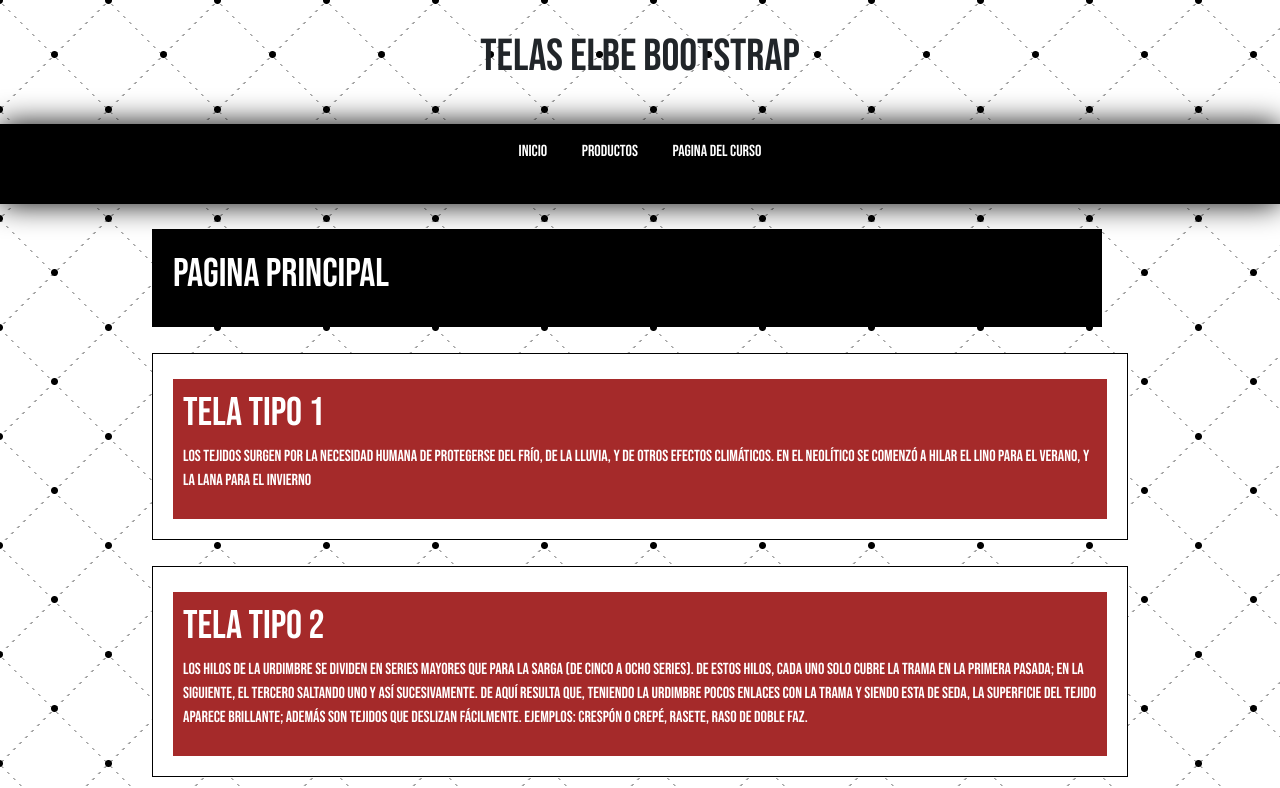
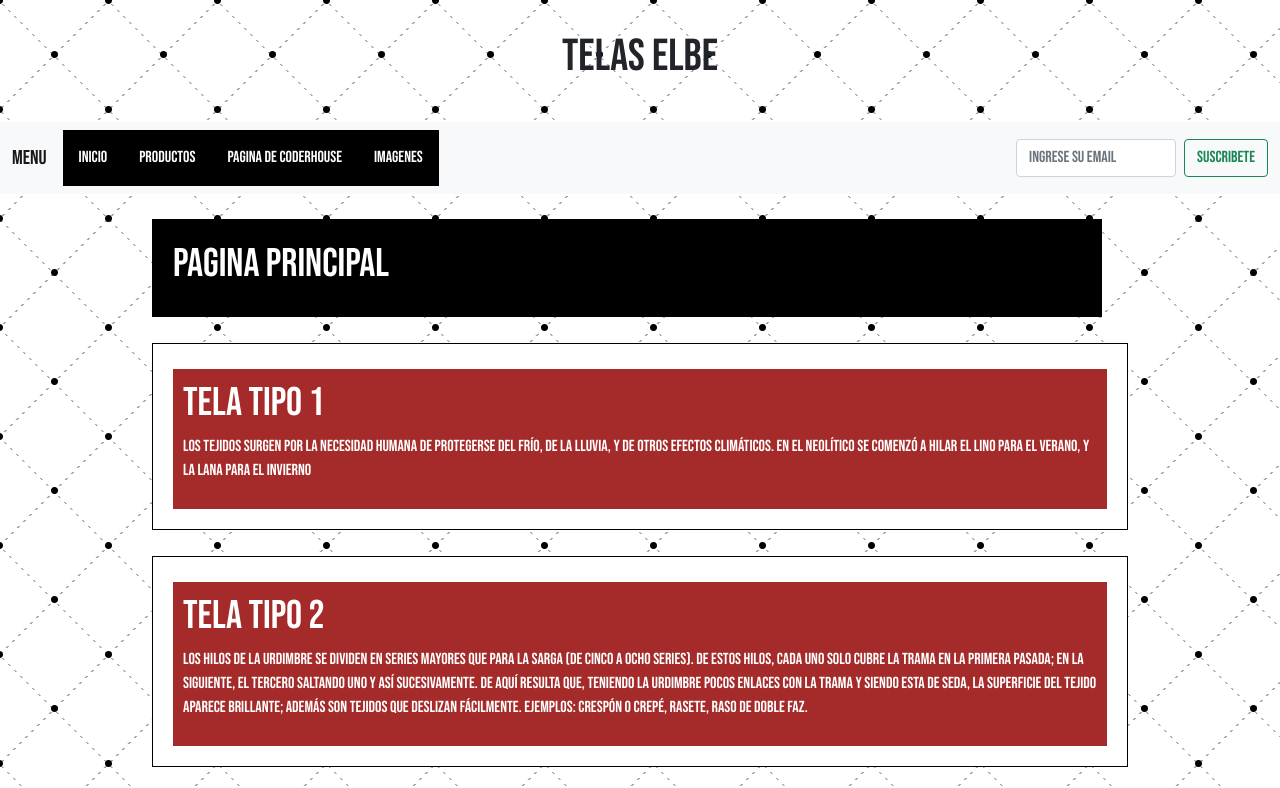
Before and after one commit to NahuelElbe/Mi_repo_Elbe, a plain HTML site: page index.html in a window 1280 px wide. Shown: the top 788 px of the page. Drawn offline with nearby package versions, Linux system fonts and the light colour scheme.

Commit message:
mar19abril

```diff
--- a/index.html
+++ b/index.html
@@ -15,32 +15,40 @@
 
 <body>
         <header class="title">
-                <h1>TELAS ELBE BOOTSTRAP</h1>
+                <h1>TELAS ELBE</h1>
+                <section>
             </header>
-            <section class="body11">
-                    <header>
-                        <nav>
-                            <ul>
-                                <li>
-                                    <a href="index.html">Inicio</a>
-                                </li>
-                                <li>
-                                    <a href="productos.html">Productos</a>
-                                </li>
-                                <li>
-                                    <a href="https://www.coderhouse.com/online/desarrollo-web-online">Pagina del curso</a>
+            <nav class="navbar navbar-expand-lg navbar-light bg-light">
+                <div class="container-fluid">
+                  <a class="navbar-brand" href="#">MENU</a>
+                  <button class="navbar-toggler" type="button" data-bs-toggle="collapse" data-bs-target="#navbarSupportedContent" aria-controls="navbarSupportedContent" aria-expanded="false" aria-label="Toggle navigation">
+                    <span class="navbar-toggler-icon"></span>
+                  </button>
+                  <div class="collapse navbar-collapse" id="navbarSupportedContent">
+                    <ul class="navbar-nav me-auto mb-2 mb-lg-0">
+                      <li class="nav-item">
+                        <a href="index.html">INICIO</a>
+                      </li>
+                      <li class="nav-item">
+                        <a href="productos.html">PRODUCTOS</a>
+                      </li>
+                      <li class="nav-item">
+                        <a href="https://www.coderhouse.com/online/desarrollo-web-online">PAGINA DE CODERHOUSE</a>
+                      </li>
+                      <li class="nav-item">
+                        <a href="index2.html">IMAGENES</a>
 
-                                </li>
-
-
-                            </ul>
-
-                        </nav>
-
-                        <img src="" alt="">
-                    </header>
-                </section>
-
+                        <ul class="dropdown-menu" aria-labelledby="navbarDropdown">
+                        </ul>
+                    </ul>
+                    <form class="d-flex">
+                        <input class="form-control me-2" type="email" placeholder="Ingrese su email " aria-label="email">
+                      <button class="btn btn-outline-success" type="submit">SUSCRIBETE </button>
+                    </form>
+                  </div>
+                </div>
+              </nav>
+            </section>
 
 
 
```
Also changed, not shown: index2.html (+22 -16 lines), productos.html (+32 -19 lines).
